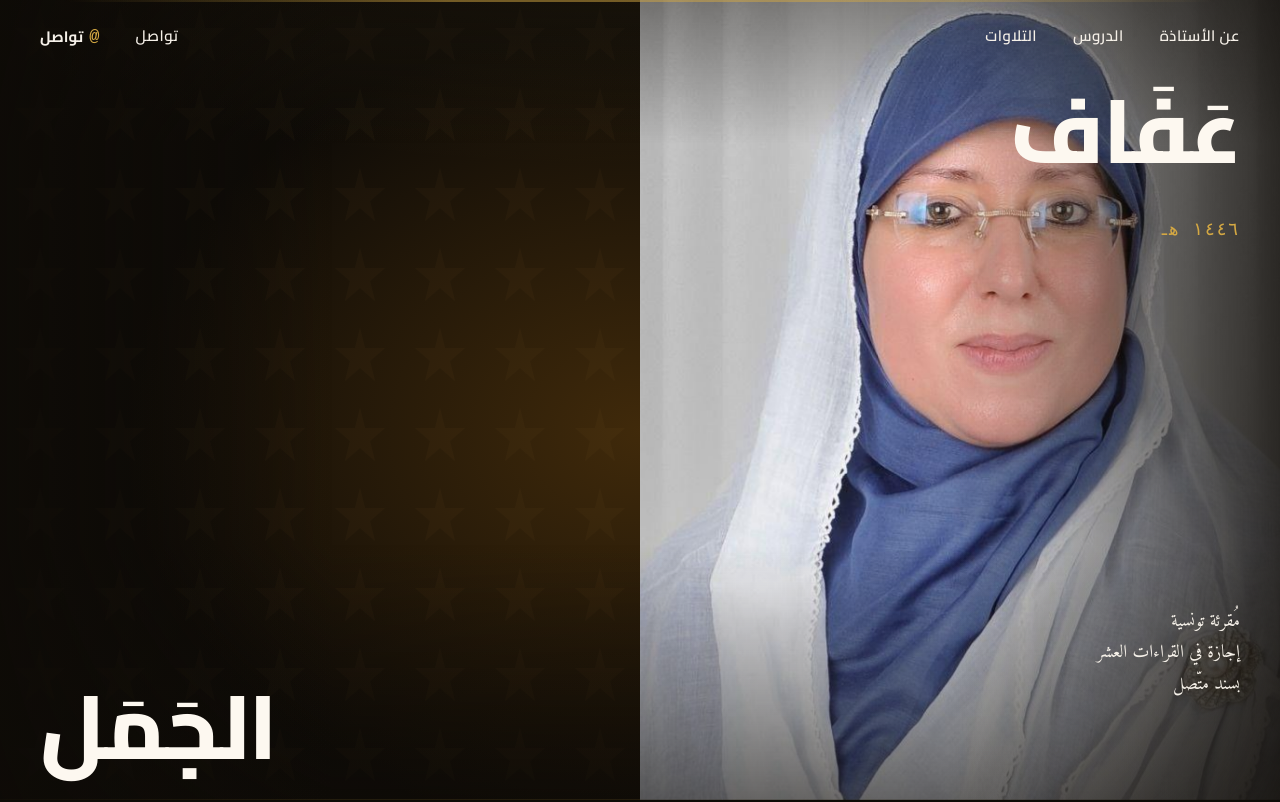
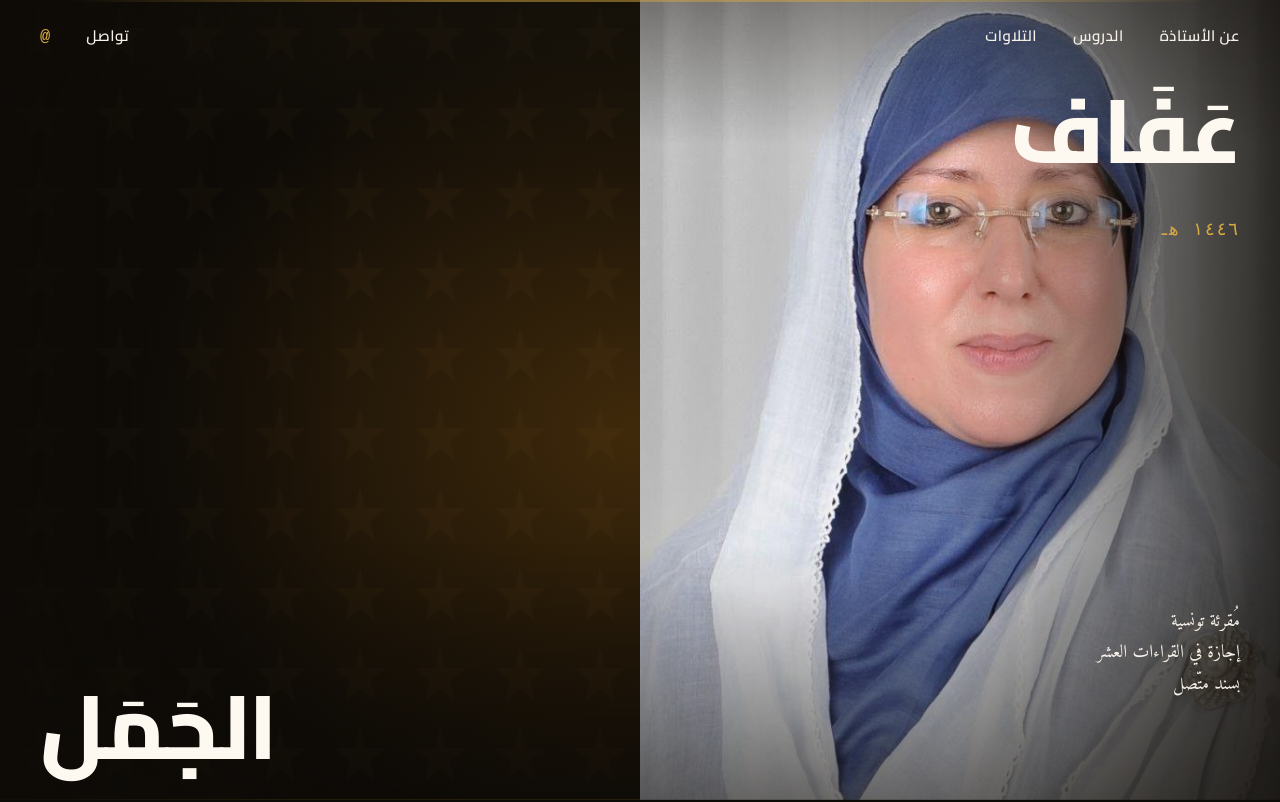
Before and after one commit to AymenJerbi06/Chay5a, a Next.js app: page / in a window 1280 px wide. Shown: the top 802 px of the page. Built offline with nearby package versions, Linux system fonts and the light colour scheme; a web font is replaced by a local one.

Commit message:
Remove social trigger label

```diff
--- a/app/page.tsx
+++ b/app/page.tsx
@@ -229,7 +229,6 @@ function Nav() {
         <details className="nav-social-menu">
           <summary className="nav-social-trigger" aria-label="Social media links">
             <span className="nav-social-mark">@</span>
-            <span className="nav-social-label">تواصل</span>
           </summary>
           <div className="nav-social-options">
             {SOCIAL_LINKS.map((s) => (
```
